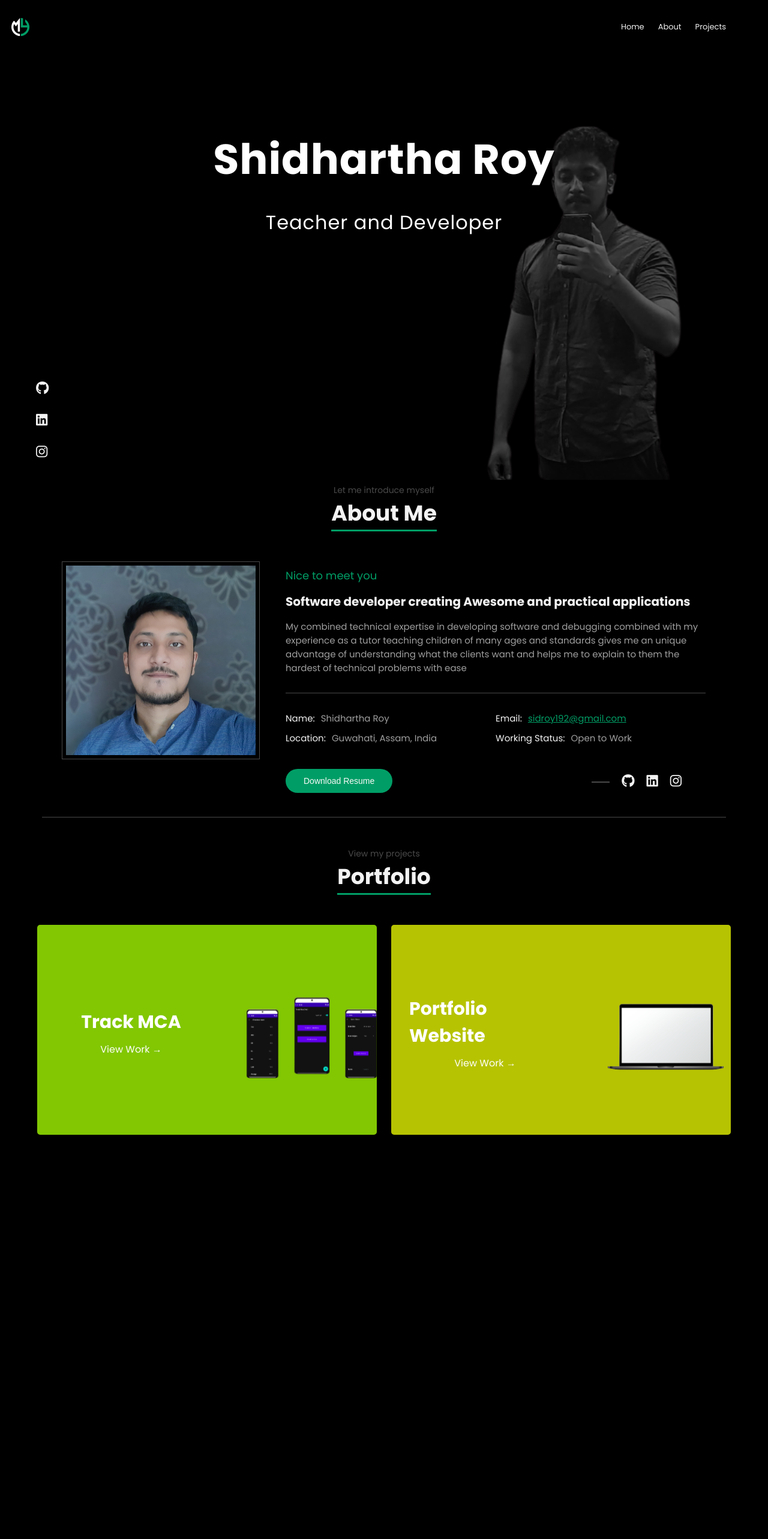
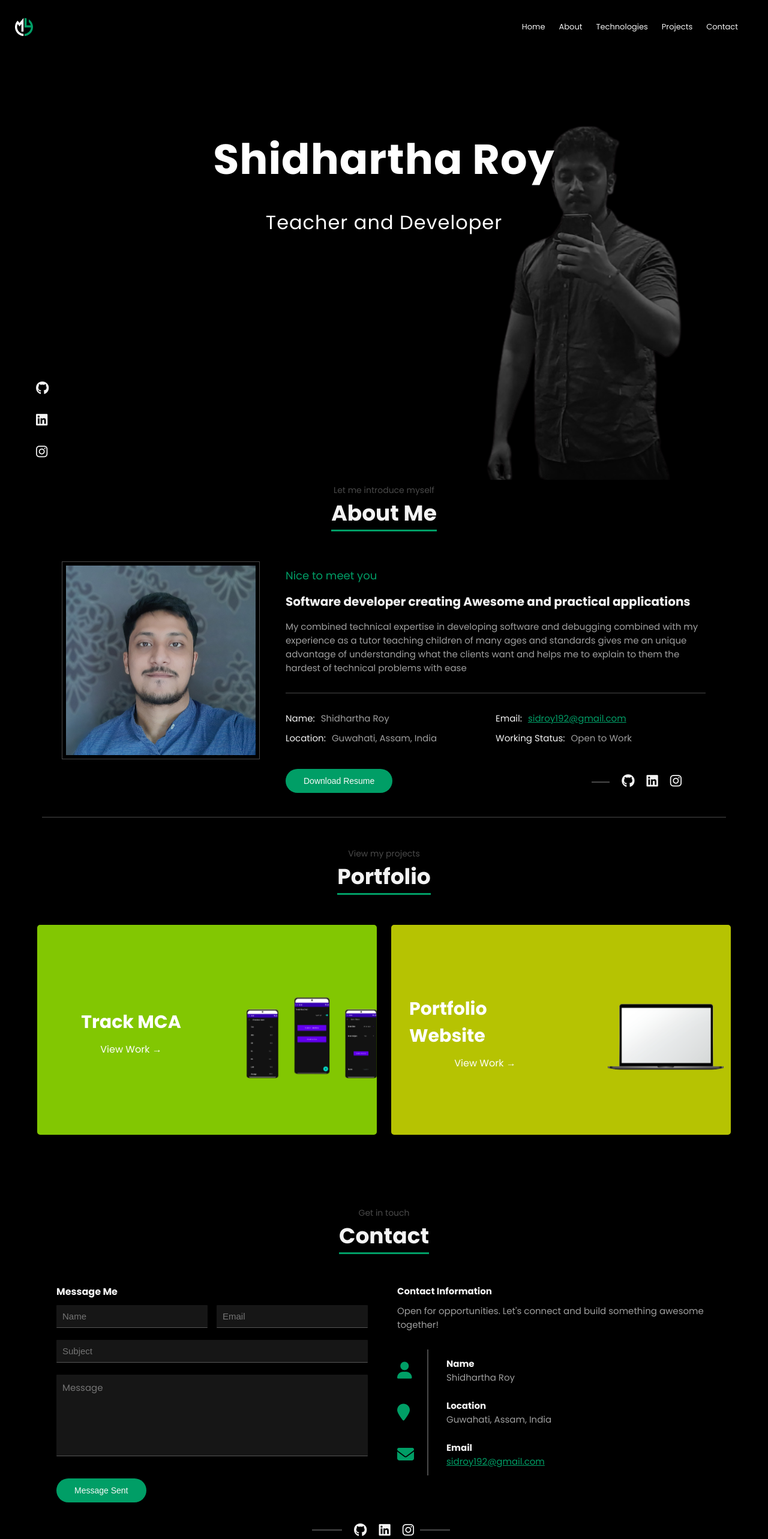
Before and after one commit to Shidhartha-Roy/SidPortFolio, a React (Create React App) app: page /contact in a window 1280 px wide. Shown: the top 2566 px of the page at 60% size. Before the commit the page ends 1962 px from the top, so only its background shows below. Built offline with nearby package versions, Linux system fonts and the light colour scheme.

Commit message:
before technology page commit

```diff
--- a/src/App.js
+++ b/src/App.js
@@ -4,6 +4,7 @@ import Header from "./components/Header";
 import Landing from "./pages/landing/Landing";
 import About from "./pages/about/About";
 import Portfolio from "./pages/projects/Portfolio";
+import Contact from "./pages/contact/Contact";
 
 function App() {
 
@@ -12,13 +13,10 @@ function App() {
 
       <Header />
       <Landing />
+      <About />
+      <Portfolio />
+      <Contact />
 
-      <section id="abot">
-      <About />
-      </section>
-      <section id="proj">
-      <Portfolio />
-      </section>
     </>
   );
 }
--- a/src/components/NavLinks.js
+++ b/src/components/NavLinks.js
@@ -1,5 +1,5 @@
-import React, { useState } from "react";
-import { Link } from "react-scroll";
+import { useState } from "react";
+
 
 import openMenu from "../images/open.svg";
 import closeMenu from "../images/close.svg";
@@ -17,9 +17,11 @@ const NavLinks = () => {
       </button>
       <nav className={`links ${isMenuOpen ? "open" : "closed"}`}>
 
-        <a href="#home">Home</a>
-        <a href="#about">About</a>
-        <a href="#projects">Projects</a>
+        <a href="#" onClick={() => setIsMenuOpen(false)}>Home</a>
+        <a href="#about" onClick={() => setIsMenuOpen(false)}>About</a>
+        <a href="#" onClick={() => setIsMenuOpen(false)}>Technologies</a>
+        <a href="#projects" onClick={() => setIsMenuOpen(false)}>Projects</a>
+        <a href="#contact" onClick={() => setIsMenuOpen(false)}>Contact</a>
       </nav>
     </>
   );
--- a/src/index.css
+++ b/src/index.css
@@ -95,18 +95,19 @@ header {
   display: flex;
   justify-content: space-between;
   align-items: center;
-  margin-left: -10px;
+  margin-left: 10px;
 
   position: fixed;
   width: 100%;
   z-index: 999;
   top: 0;
 
+
 }
 
 .logo {
   height: 30px;
-  margin-left: -21px;
+  margin-left: -35px;
 }
 
 .links {
@@ -147,6 +148,7 @@ header {
   border: none;
   font-size: 16px;
   cursor: pointer;
+
 }
 
 .openMenu,
--- a/src/pages/contact/Contact.js
+++ b/src/pages/contact/Contact.js
@@ -5,7 +5,7 @@ import ContactInfo from "../../components/ContactInfo"
 
 const Contact = () => {
     return(
-        <section className="contact">
+        <section className="contact" id="contact">
       <PageHeader title="Contact" description="Get in touch" />
       <div className="contactWrap container">
         <div className="row">
```
Also changed, not shown: src/components/AnimatedRoutes.js (+27 -27 lines).
